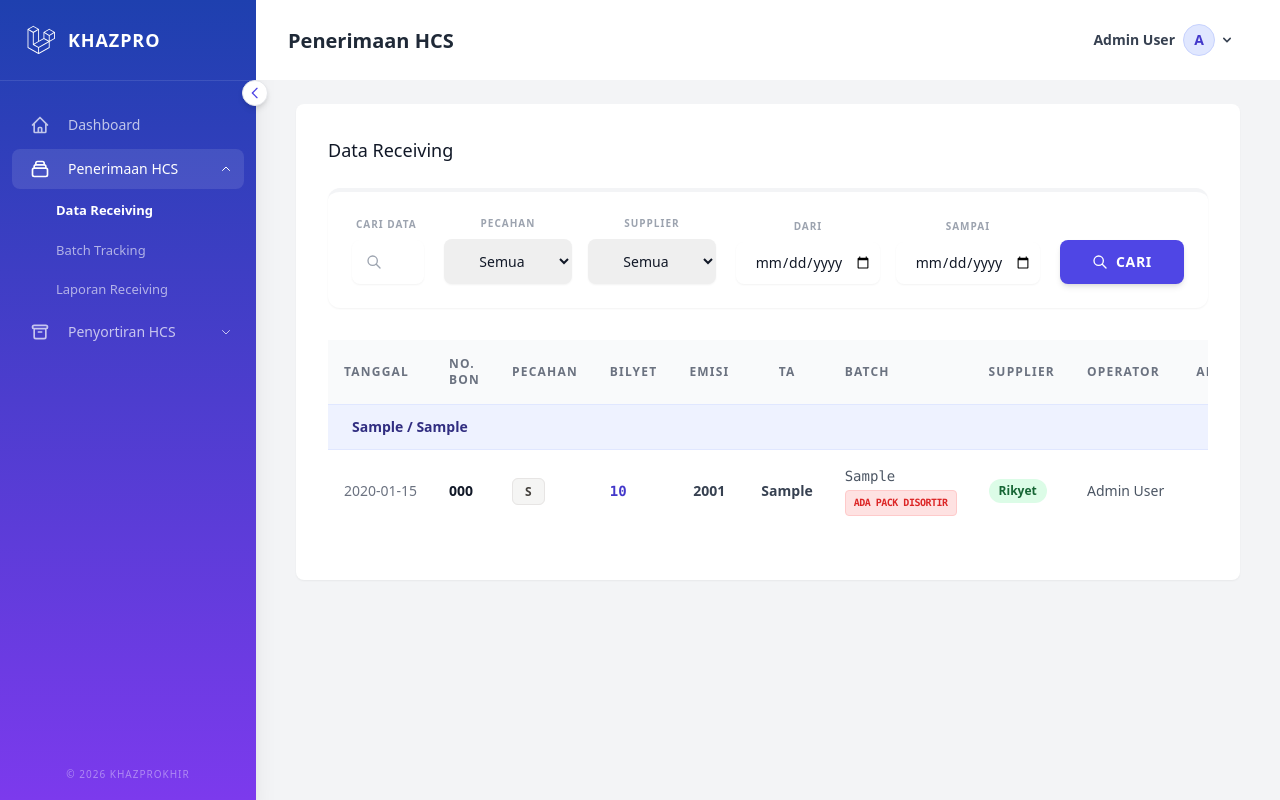
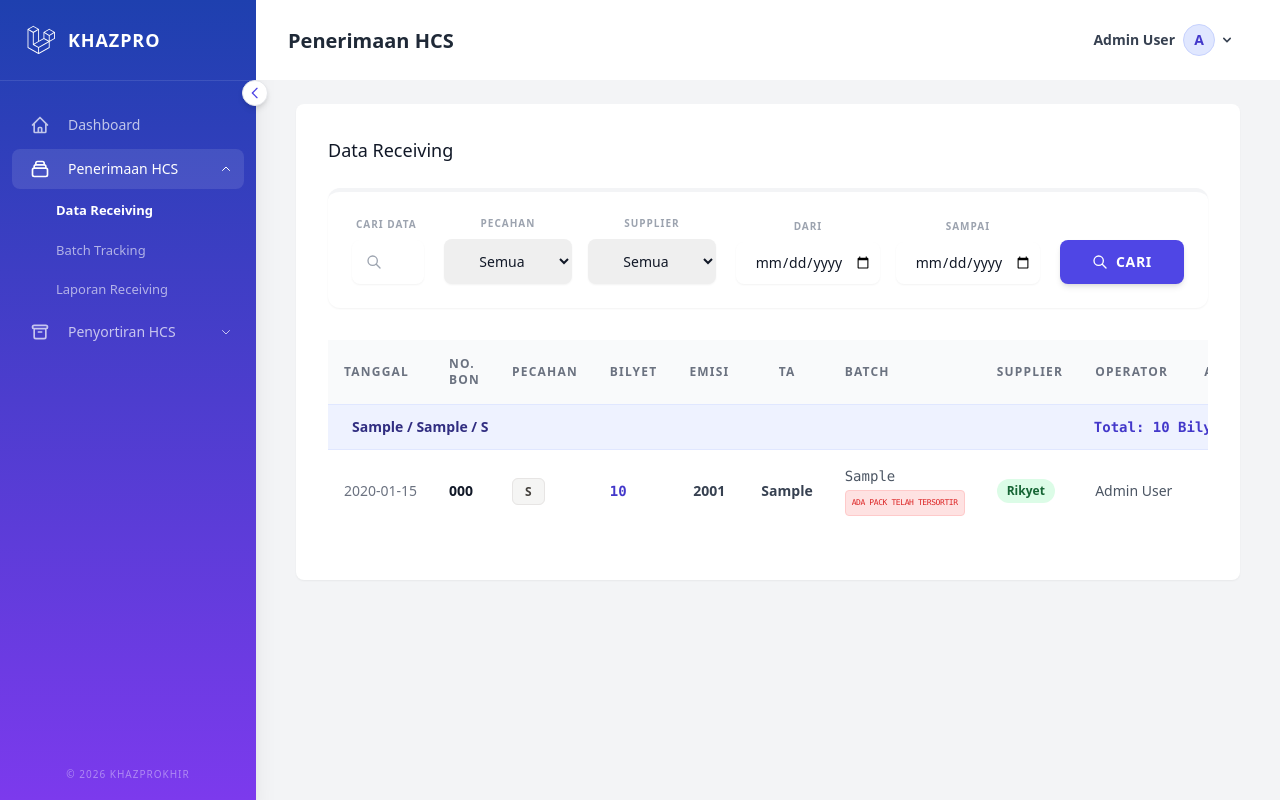
Before and after one commit to prophetical/khazprokhir-dev, a Laravel app: page /hcs-receiving in a window 1280 px wide. Run offline with Laravel 12, Linux system fonts and the light colour scheme; a user stored in the database is signed in; data comes from the database, SQL or seed files in the repository; tables that the repository leaves empty hold one stand-in row (values such as "Sample post").

```diff
--- a/resources/views/hcs-receiving/index.blade.php
+++ b/resources/views/hcs-receiving/index.blade.php
@@ -215,11 +215,14 @@
                                 </tr>
                             </thead>
                             <tbody class="bg-white divide-y divide-gray-200">
-                                @forelse ($receivings->groupBy(function($item) { return $item->batch . ' / ' . $item->seri; }) as $groupKey => $groupItems)
+                                @forelse ($receivings->groupBy(function($item) { return $item->batch . ' / ' . $item->seri . ' / ' . $item->pecahan; }) as $groupKey => $groupItems)
                                     <!-- Group Header Row -->
                                     <tr class="bg-indigo-50 border-t border-b border-indigo-100">
                                         <td colspan="10" class="px-6 py-3 text-sm font-bold text-indigo-900">
-                                            {{ $groupKey }}
+                                            <div class="flex justify-between items-center w-full">
+                                                <span>{{ $groupKey }}</span>
+                                                <span class="font-mono text-indigo-700">Total: {{ number_format($groupItems->sum('jumlah'), 0, ',', '.') }} Bilyet</span>
+                                            </div>
                                         </td>
                                     </tr>
 
@@ -254,8 +257,8 @@
                                                 <div>{{ $receiving->batch }}</div>
                                                 @if(isset($receiving->packs) && $receiving->packs->whereNotNull('hcs_sorting_id')->isNotEmpty())
                                                     <div class="mt-1">
-                                                        <span class="inline-flex items-center px-2 py-0.5 rounded text-[10px] font-bold bg-red-100 text-red-600 border border-red-200 uppercase tracking-tighter">
-                                                            Ada Pack Disortir
+                                                        <span class="inline-flex items-center px-1.5 py-0.5 rounded text-[8px] bg-red-100 text-red-600 border border-red-200 uppercase tracking-tighter">
+                                                            ADA PACK TELAH TERSORTIR
                                                         </span>
                                                     </div>
                                                 @endif
```
